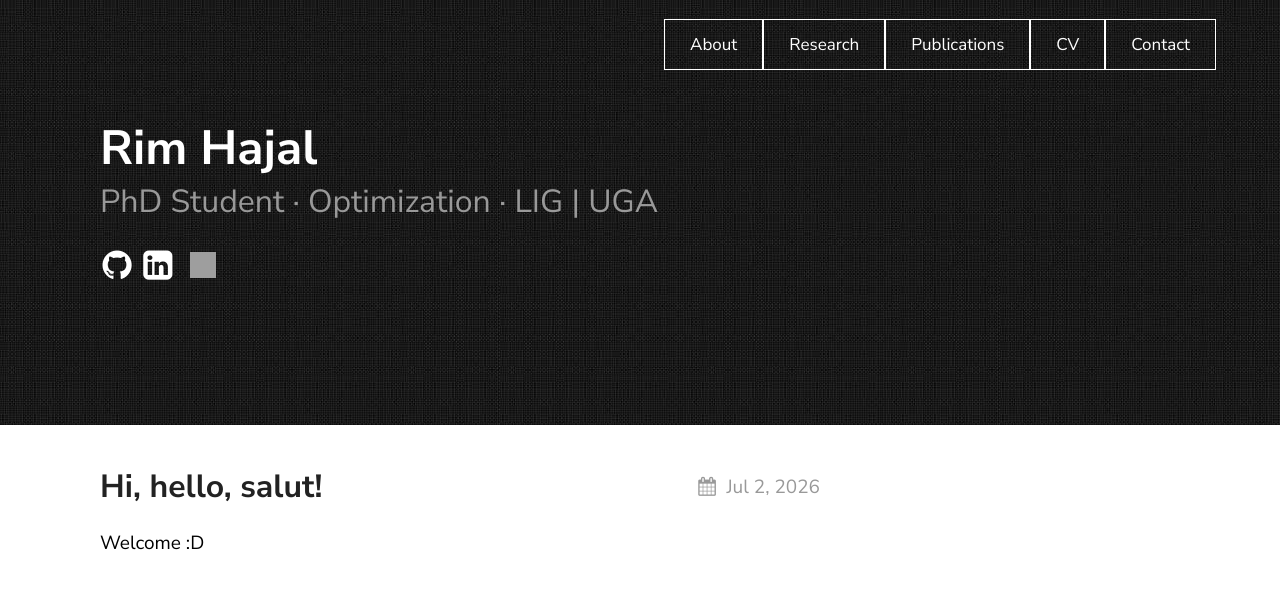
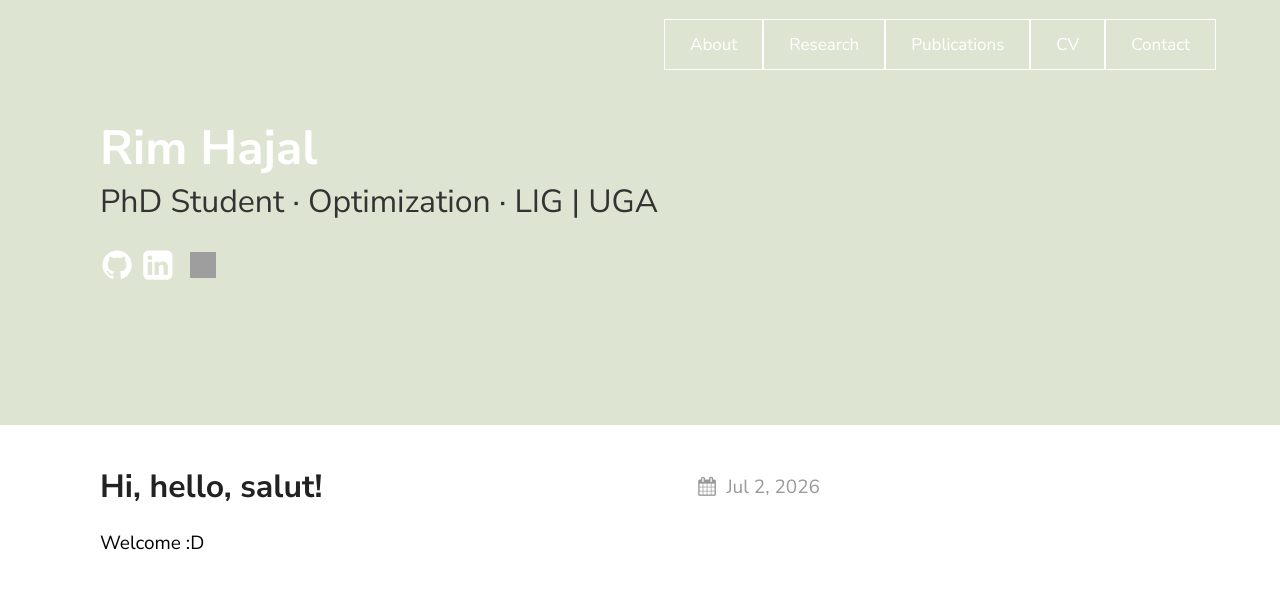
Before and after one commit to rimhajal/rimhajal.github.io, a Jekyll site: the page built from index.md, in a window 1280 px wide. Shown: the top 589 px of the page. Built offline with Jekyll 4.4.1, drawn with Linux system fonts in a browser that asks for light colours; grey boxes are pictures that could not be loaded.

Commit message:
background

```diff
--- a/assets/css/style.scss
+++ b/assets/css/style.scss
@@ -53,10 +53,11 @@
 {%- endif -%}
 // Textures
 .texture-black {
-    background-image: url('{{ site.baseurl }}/assets/textures/black.jpg');
+    background-image: none;
+    background-color: #DDE5D2;
 
     h2 {
-        color: #999;
+        color: #333;
     }
 }
 
```
